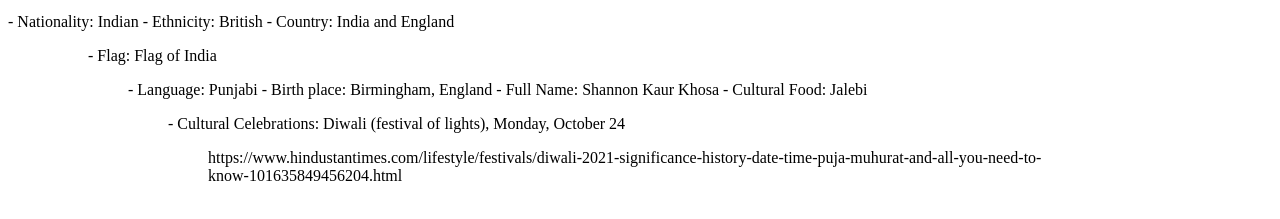
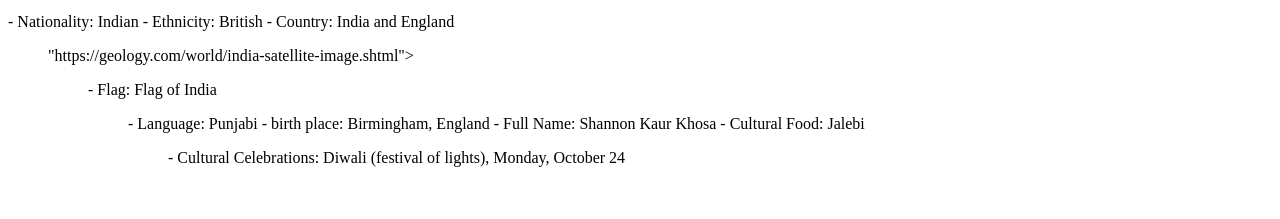
Before and after one commit to shannonkhosa/shannonkhosa.github.io, a plain HTML site: page index.html in a window 1280 px wide. Shown: the part 261-480 px from the top of the page. Drawn offline with Linux system fonts and the light colour scheme.

Commit message:
Update index.html

```diff
--- a/index.html
+++ b/index.html
@@ -26,32 +26,31 @@ About me
 <body>
 
 
-<p>- Nationality: Indian
+<p>-  Nationality: Indian
 
-- Ethnicity: British
+-  Ethnicity: British
 
-- Country: India and England
-<blockquote cite="https://geology.com/world/india-satellite-image.shtml">
+-  Country: India and England
+<blockquote cite="">"https://geology.com/world/india-satellite-image.shtml">
 <!--  Date Accessed: 20220228 -->
 <blockquote cite="https://www.britannica.com/place/Birmingham-England">
 <!--  Date Accessed: 20220228 -->
-- Flag: Flag of India
+-  Flag: Flag of India
 <blockquote cite="https://en.wikipedia.org/wiki/Flag_of_India">
 <!--  Date Accessed: 20220228 -->
 
-- Language: Punjabi
+-  Language: Punjabi
 
-- Birth place: Birmingham, England
+-  birth place: Birmingham, England
 
-- Full Name: Shannon Kaur Khosa
+-  Full Name: Shannon Kaur Khosa
 
-- Cultural Food: Jalebi
+-  Cultural Food: Jalebi
 <blockquote cite="https://recipes.timesofindia.com/recipes/jalebi/rs53099699.cms">
 <!--  Date Accessed: 20220228 -->
 
-- Cultural Celebrations: Diwali (festival of lights), Monday, October 24
+-  Cultural Celebrations: Diwali (festival of lights), Monday, October 24
 <blockquote cite="https://www.hindustantimes.com/lifestyle/festivals/diwali-2021-significance-history-date-time-puja-muhurat-and-all-you-need-to-know-101635849456204.html">
-<!--  Date Accessed: 20220228 -->https://www.hindustantimes.com/lifestyle/festivals/diwali-2021-significance-history-date-time-puja-muhurat-and-all-you-need-to-know-101635849456204.html
-
+<!--  Date Accessed: 20220228 --></p>
 </body>
 </html>
```
